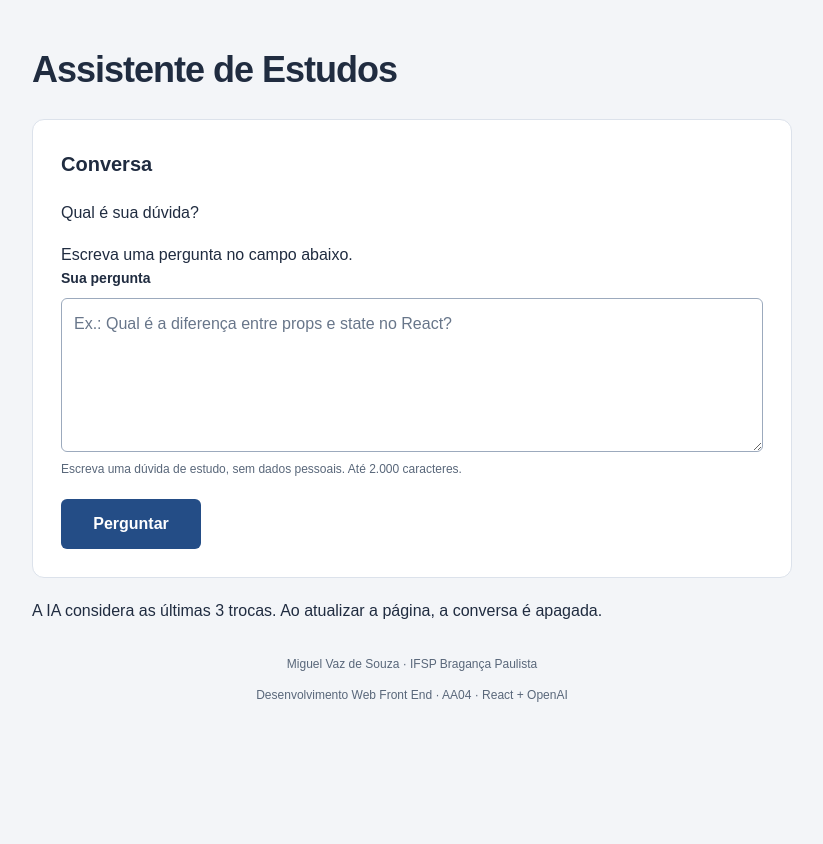
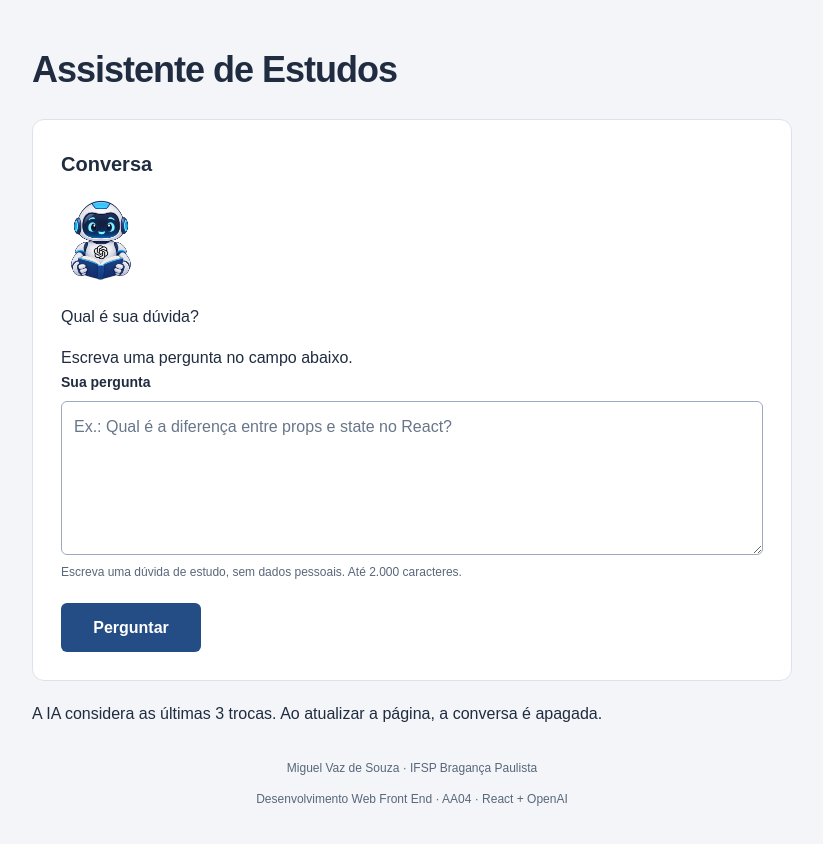
Before and after one commit to miguelvzs/assistente-estudos, a React (Vite) app: page / in a window 1280 px wide. Shown: the top 844 px of the page, without its empty margins (228-1051 px from the left). Before the commit the page ends 800 px from the top, so only its background shows below. Built offline with nearby package versions, Linux system fonts and the light colour scheme; the HTML template or start-up script is replaced by a standard one.

Commit message:
feat(ui): adiciona mascote ao cabecalho da conversa

```diff
--- a/src/App.jsx
+++ b/src/App.jsx
@@ -58,7 +58,7 @@ export default function App() {
         <h1>Assistente de Estudos</h1>
       </header>
 
-      <Painel titulo="Conversa">
+      <Painel titulo="Conversa" imagem="/assistente.png">
         <div aria-live="polite" aria-busy={carregando}>
           <Resposta mensagens={mensagens} carregando={carregando} erro={erro} />
         </div>
--- a/src/components/Painel.jsx
+++ b/src/components/Painel.jsx
@@ -1,8 +1,11 @@
 // Props e children: Aulas 04 e 05.
-export default function Painel({ titulo, children }) {
+export default function Painel({ titulo, imagem, children }) {
   return (
     <section className="painel">
-      <h2>{titulo}</h2>
+      <div className="topo-painel">
+        <h2>{titulo}</h2>
+        {imagem && <img className="mascote" src={imagem} alt="Robô assistente de estudos segurando um livro" width="80" height="80" />}
+      </div>
       {children}
     </section>
   );
```
Also changed, not shown: public/assistente.png (added).
